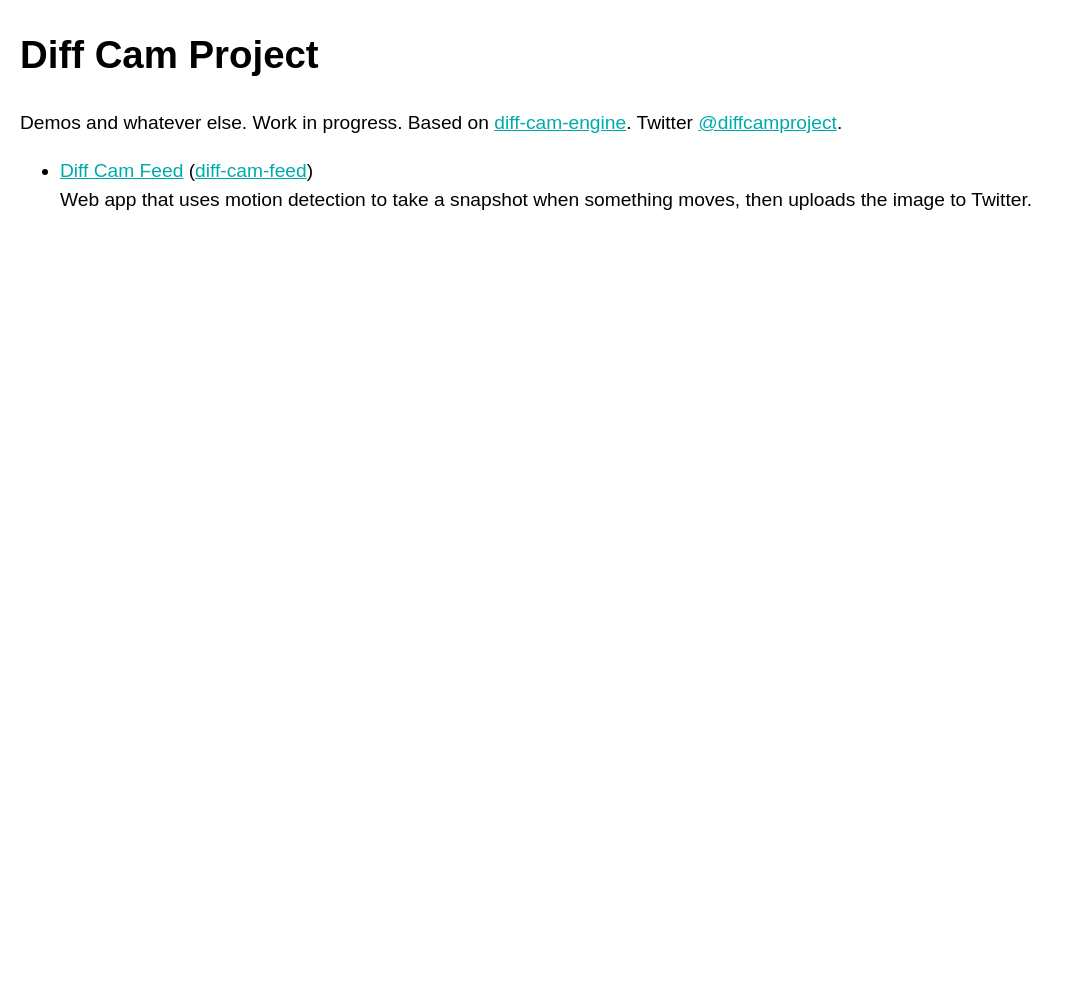
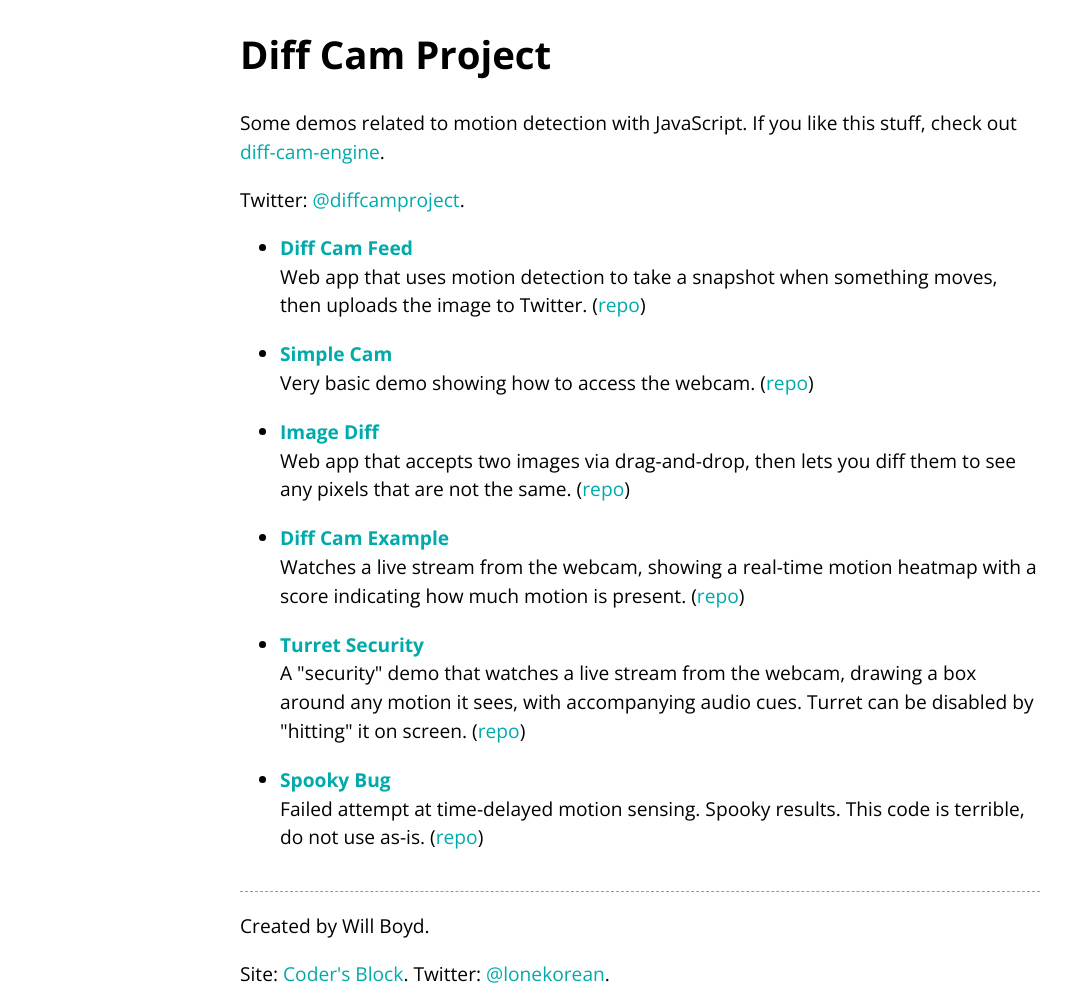
Before and after one commit to lonekorean/diff-cam-project, a PHP site: page / in a window 1280 px wide. Shown: the whole page, without its empty margins (0-1082 px from the left). Before the commit the page ends 210 px from the top, so only its background shows below. Run offline with PHP 8.4, Linux system fonts and the light colour scheme.

Commit message:
Added more demo links, some styling

```diff
--- a/index.html
+++ b/index.html
@@ -3,23 +3,66 @@
     <head>
         <meta charset="utf-8">
         <meta name="viewport" content="width=device-width, initial-scale=1">
+        <meta name="description" content="Some demos related to motion detection with JavaScript.">
 
         <title>Diff Cam Project</title>
 
+        <link rel="icon" type="image/png" href="favicon.png" />
         <link href="site.css" rel="stylesheet">
     </head>
     <body>
 		<h1>Diff Cam Project</h1>
 		<p>
-			Demos and whatever else. Work in progress. Based on <a href="https://github.com/lonekorean/diff-cam-engine">diff-cam-engine</a>. Twitter <a href="https://twitter.com/diffcamproject">@diffcamproject</a>.
-		</p>
+			Some demos related to motion detection with JavaScript. If you like this stuff, check out <a href="https://github.com/lonekorean/diff-cam-engine">diff-cam-engine</a>.
+        </p>
+        <p>
+            Twitter: <a href="https://twitter.com/diffcamproject">@diffcamproject</a>.
+        </p>
 		<ul class="demos">
-			<li>
-				<a href="https://diff-cam-feed.herokuapp.com/">Diff Cam Feed</a>
-				(<a href="https://github.com/lonekorean/diff-cam-feed">diff-cam-feed</a>)
+            <li>
+				<strong><a href="https://diff-cam-feed.herokuapp.com/">Diff Cam Feed</a></strong>
 				<br>
 				Web app that uses motion detection to take a snapshot when something moves, then uploads the image to Twitter.
+                (<a href="https://github.com/lonekorean/diff-cam-feed">repo</a>)
+			</li>
+            <li>
+				<strong><a href="https://diff-cam-scratchpad.herokuapp.com/simple-cam/">Simple Cam</a></strong>
+				<br>
+				Very basic demo showing how to access the webcam.
+                (<a href="https://github.com/lonekorean/diff-cam-scratchpad/tree/master/simple-cam">repo</a>)
+			</li>
+            <li>
+				<strong><a href="https://diff-cam-scratchpad.herokuapp.com/image-diff/">Image Diff</a></strong>
+				<br>
+				Web app that accepts two images via drag-and-drop, then lets you diff them to see any pixels that are not the same.
+                (<a href="https://github.com/lonekorean/diff-cam-scratchpad/tree/master/image-diff">repo</a>)
+			</li>
+            <li>
+				<strong><a href="https://diff-cam-scratchpad.herokuapp.com/diff-cam-example/">Diff Cam Example</a></strong>
+				<br>
+				Watches a live stream from the webcam, showing a real-time motion heatmap with a score indicating how much motion is present.
+                (<a href="https://github.com/lonekorean/diff-cam-scratchpad/tree/master/diff-cam-example">repo</a>)
+			</li>
+            <li>
+				<strong><a href="https://diff-cam-scratchpad.herokuapp.com/turret-security/">Turret Security</a></strong>
+				<br>
+				A "security" demo that watches a live stream from the webcam, drawing a box around any motion it sees, with accompanying audio cues. Turret can be disabled by "hitting" it on screen.
+                (<a href="https://github.com/lonekorean/diff-cam-scratchpad/tree/master/turret-security">repo</a>)
+			</li>
+            <li>
+				<strong><a href="https://diff-cam-scratchpad.herokuapp.com/spooky-bug/">Spooky Bug</a></strong>
+				<br>
+				Failed attempt at time-delayed motion sensing. Spooky results. This code is terrible, do not use as-is.
+                (<a href="https://github.com/lonekorean/diff-cam-scratchpad/tree/master/spooky-bug">repo</a>)
 			</li>
 		</ul>
+        <div class="notes">
+            <p>
+                Created by Will Boyd.
+            </p>
+            <p>
+                Site: <a href="http://codersblock.com/">Coder's Block</a>. Twitter: <a href="https://twitter.com/lonekorean">@lonekorean</a>.
+            </p>
+        </div>
     </body>
 </html>
--- a/site.css
+++ b/site.css
@@ -1,8 +1,24 @@
+@import url(https://fonts.googleapis.com/css?family=Open+Sans:400,700);
+
 body {
-	margin: 20px;
-	font: 1.2em/1.5 sans-serif;
+	max-width: 800px;
+	margin: 20px auto;
+	font: 1.2em/1.5 'Open Sans', sans-serif;
 }
 
 a {
 	color: #0aa;
+	text-decoration: none;
 }
+
+a:hover {
+	text-decoration: underline;
+}
+
+li {
+	padding-bottom: 20px;
+}
+
+.notes {
+	border-top: 1px dashed #999;
+}
```
Also changed, not shown: favicon.png (added).
